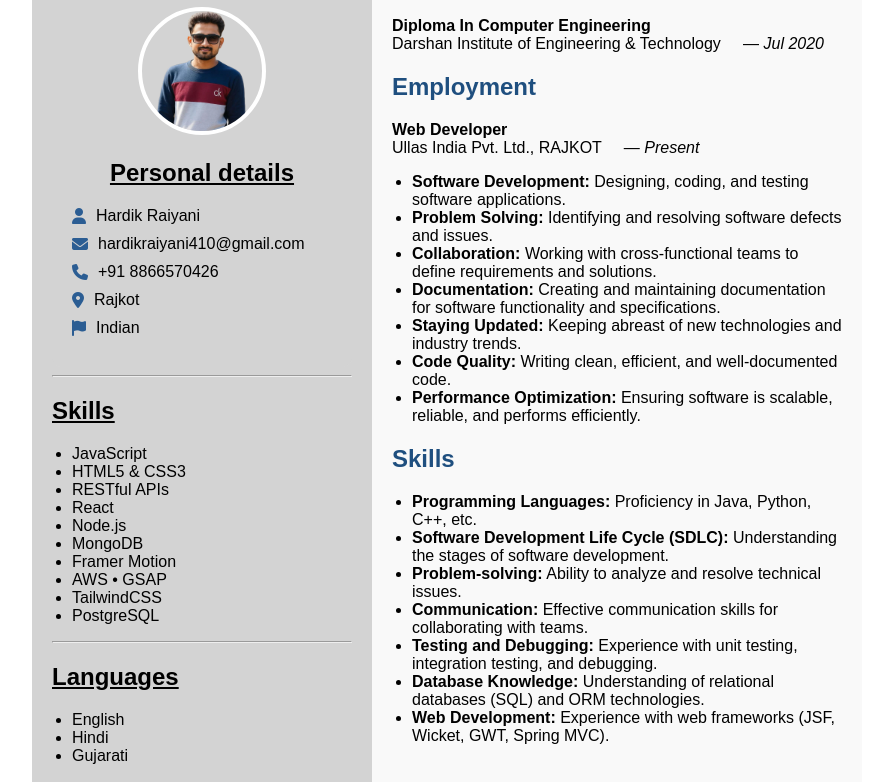
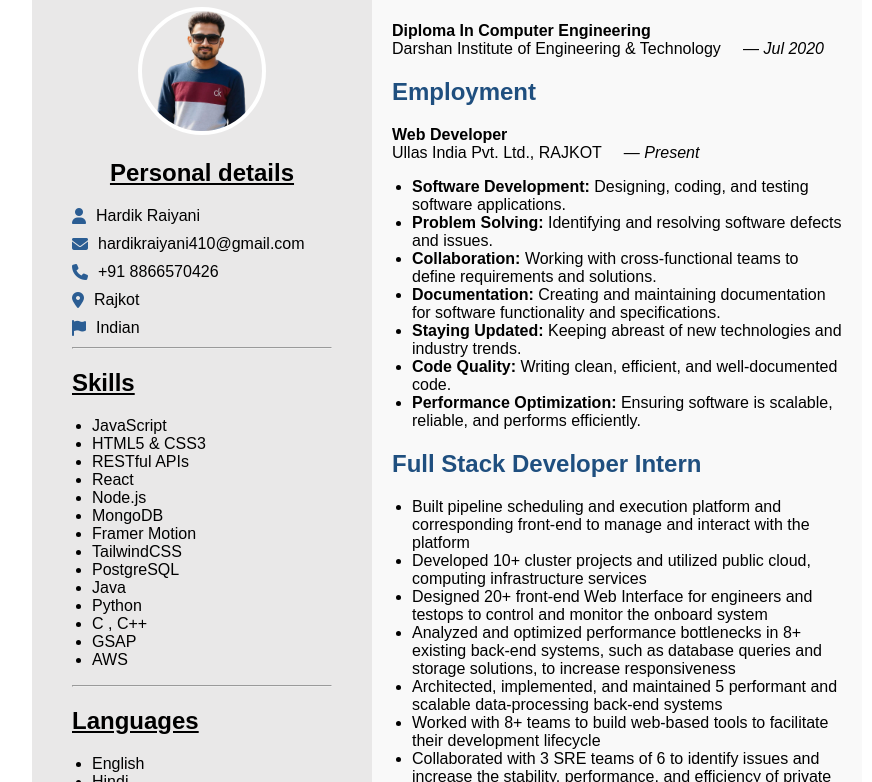
Before and after one commit to hardikraiyani98/hr-silver-web, a plain HTML site: page cv.html in a window 1280 px wide. Shown: the part 86-868 px from the top of the page, without its empty margins (193-1065 px from the left). Drawn offline with Linux system fonts and the light colour scheme.

Commit message:
Update cv.html

```diff
--- a/cv.html
+++ b/cv.html
@@ -13,7 +13,7 @@
     }
     .sidebar {
       width: 300px;
-      background-color: lightgray;
+      background-color: rgb(233, 232, 232);
       color: black;
       padding: 20px;
     }
@@ -32,7 +32,7 @@
     }
     .card {
 
-      background: lightgrey;
+      background: rgb(233, 232, 232);
       border-radius: 10px;
       overflow: hidden;
       text-align: center;
@@ -92,9 +92,7 @@
         <p><i class="fas fa-phone"></i> +91 8866570426</p>
         <p><i class="fas fa-map-marker-alt"></i> Rajkot</p>
         <p><i class="fas fa-flag"></i> Indian</p>
-      </div>
-    </div>
-  </div>
+
     <hr>
 
     <h2 style="text-decoration: underline;">Skills</h2>
@@ -106,9 +104,13 @@
       <li>Node.js</li>
       <li>MongoDB</li>
       <li>Framer Motion</li>
-      <li>AWS • GSAP</li>
       <li>TailwindCSS</li>
       <li>PostgreSQL</li>
+      <li>Java</li>
+      <li>Python</li>
+      <li>C , C++</li>
+      <li>GSAP</li>
+      <li>AWS</li>
     </ul>
 
      <hr>
@@ -119,6 +121,9 @@
       <li>Hindi</li>
       <li>Gujarati</li>
     </ul>
+    </div>
+    </div>
+  </div>
   </div>
 
   <div class="main">
@@ -145,15 +150,16 @@
     </div>
 
     <div class="section">
-      <h2 style="color: #1f4f7f">Skills</h2>
+      <h2 style="color: #1f4f7f">Full Stack Developer Intern</h2>
       <ul>
-        <li><strong>Programming Languages:</strong> Proficiency in Java, Python, C++, etc.</li>
-        <li><strong>Software Development Life Cycle (SDLC):</strong> Understanding the stages of software development.</li>
-        <li><strong>Problem-solving:</strong> Ability to analyze and resolve technical issues.</li>
-        <li><strong>Communication:</strong> Effective communication skills for collaborating with teams.</li>
-        <li><strong>Testing and Debugging:</strong> Experience with unit testing, integration testing, and debugging.</li>
-        <li><strong>Database Knowledge:</strong> Understanding of relational databases (SQL) and ORM technologies.</li>
-        <li><strong>Web Development:</strong> Experience with web frameworks (JSF, Wicket, GWT, Spring MVC).</li>
+        <li>Built pipeline scheduling and execution platform and corresponding front-end to manage and interact with the platform</li>
+        <li>Developed 10+ cluster projects and utilized public cloud, computing infrastructure services</li>
+        <li>Designed 20+ front-end Web Interface for engineers and testops to control and monitor the onboard system</li>
+        <li>Analyzed and optimized performance bottlenecks in 8+ existing back-end systems, such as database queries and storage solutions, to increase responsiveness</li>
+        <li>Architected, implemented, and maintained 5 performant and scalable data-processing back-end systems</li>
+        <li>Worked with 8+ teams to build web-based tools to facilitate their development lifecycle</li>
+        <li>Collaborated with 3 SRE teams of 6 to identify issues and increase the stability, performance, and efficiency of private computing services</li>
+
       </ul>
     </div>
   </div>
```
